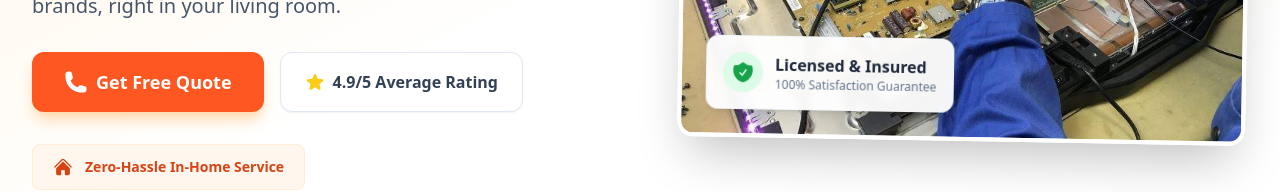
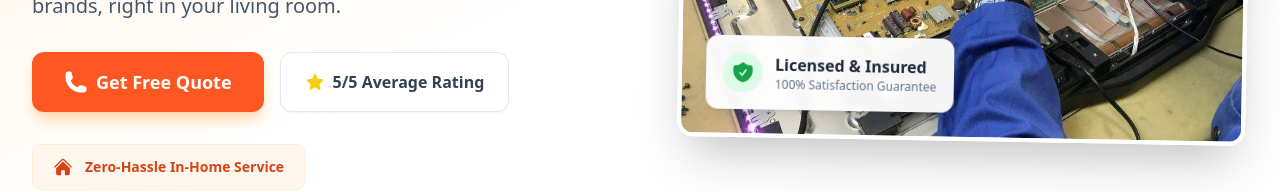
Before and after one commit to zxc-mrt1n-o4/InHome-TV-Repair, a Next.js app: page / in a window 1280 px wide. Shown: the part 492-684 px from the top of the page. Built offline with nearby package versions, Linux system fonts and the light colour scheme.

Commit message:
Fixed Rating

```diff
--- a/src/app/page.tsx
+++ b/src/app/page.tsx
@@ -206,7 +206,7 @@ export default function TVRepairLanding() {
                 </a>
                 <div className="flex items-center justify-center space-x-2 py-4 px-6 bg-white border border-slate-200 rounded-xl text-slate-700 font-semibold shadow-sm">
                   <StarIcon className="w-5 h-5 text-yellow-400" />
-                  <span>4.9/5 Average Rating</span>
+                  <span>5/5 Average Rating</span>
                 </div>
               </div>
 
```
